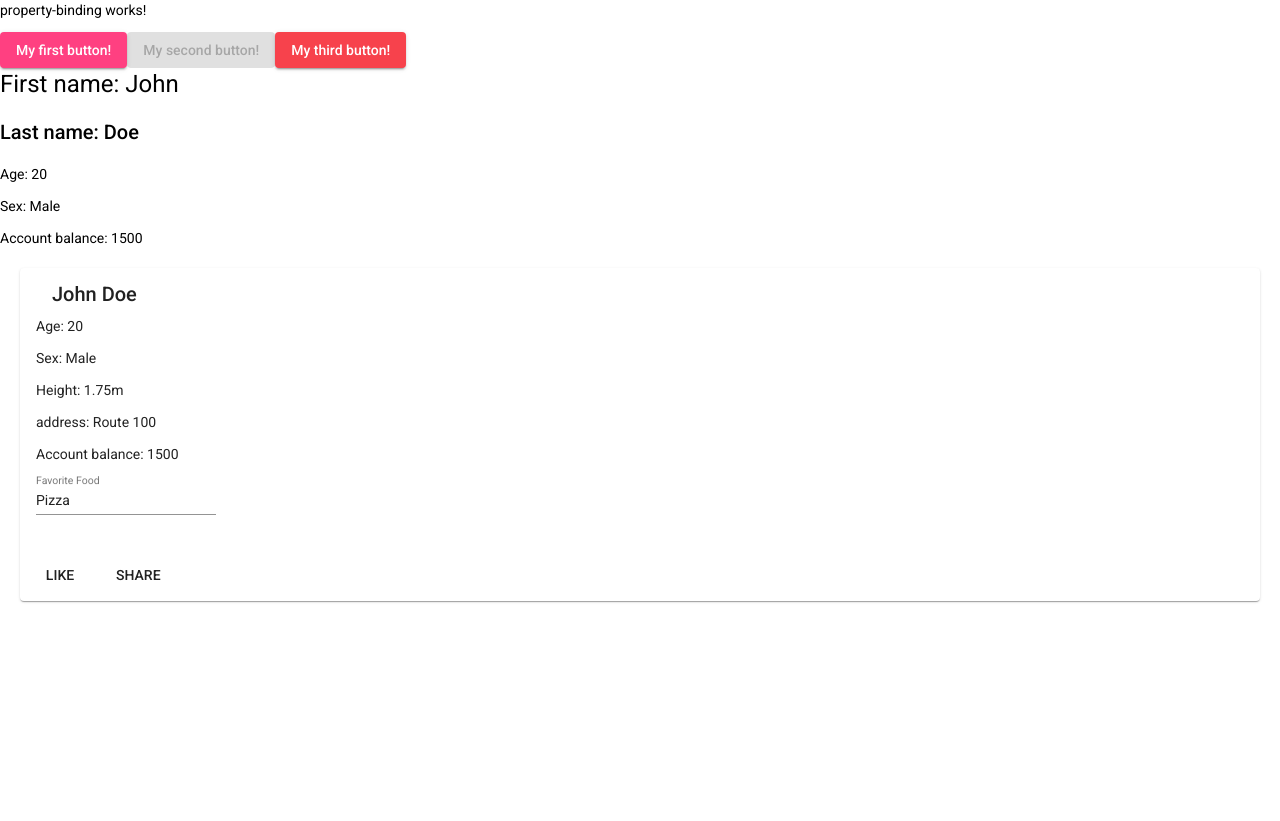
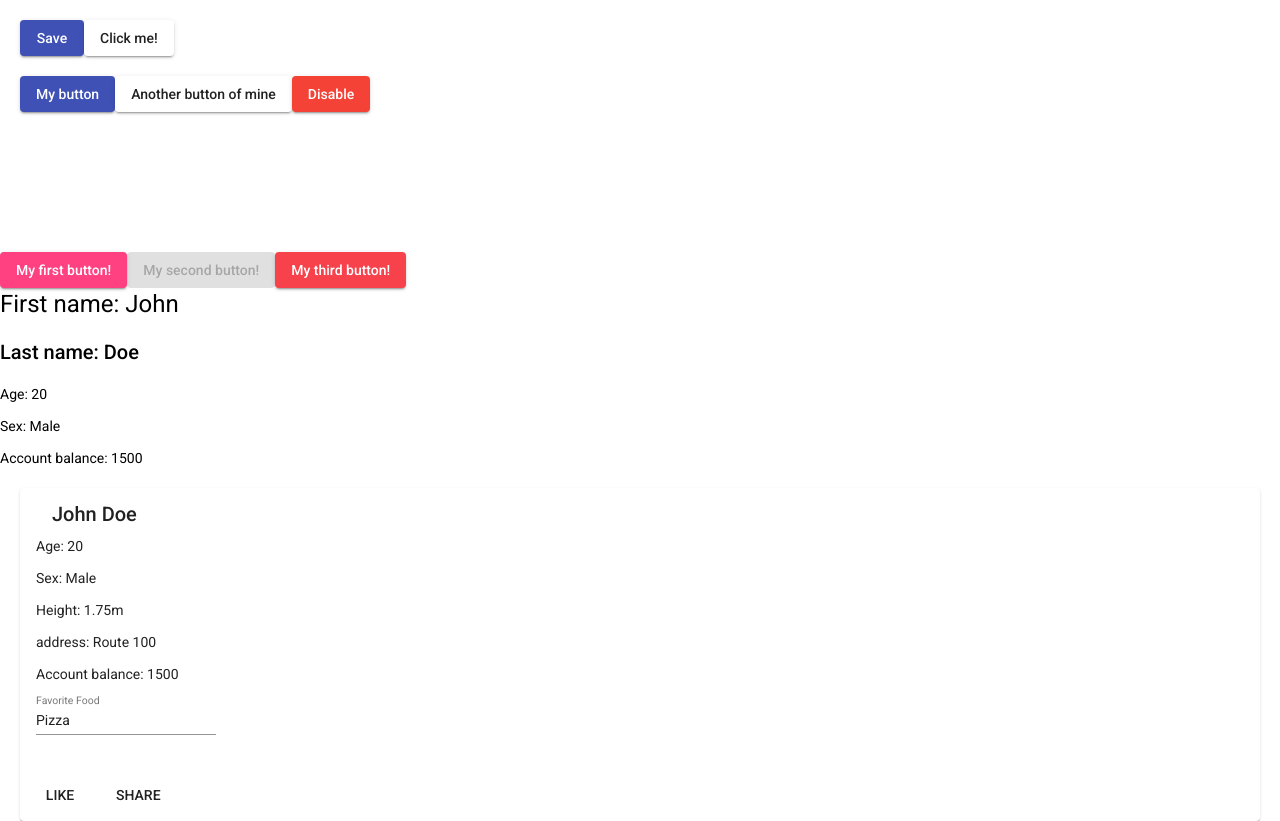
Before and after one commit to gabaghul/CursoAngular8, an Angular app in the folder data-binding-app/: page / in a window 1280 px wide. Before the commit the page ends 800 px from the top, so only its background shows below. Built offline with nearby package versions, Linux system fonts and the light colour scheme.

Commit message:
event binding

```diff
--- a/data-binding-app/src/app/app.component.html
+++ b/data-binding-app/src/app/app.component.html
@@ -1,2 +1,3 @@
+<app-event-binding></app-event-binding>
 <app-property-binding></app-property-binding>
 <app-string-interpolation></app-string-interpolation>
--- /dev/null
+++ b/data-binding-app/src/app/event-binding/event-binding.component.css
@@ -0,0 +1,3 @@
+.section, .progress {
+    margin: 20px;
+}
--- /dev/null
+++ b/data-binding-app/src/app/event-binding/event-binding.component.html
@@ -0,0 +1,18 @@
+<section class="section">
+  <button mat-raised-button color="primary" (click)="save()">Save</button>
+  <button mat-raised-button color="secondary" (click)="inc()">
+    {{ buttonName }}
+  </button>
+</section>
+
+<section class="section">
+  <button mat-raised-button color="primary" [disabled]="!btnEnabled">My button</button>
+  <button mat-raised-button color="secondary" [disabled]="!btnEnabled">Another button of mine</button>
+
+  <button mat-raised-button color="warn" [disabled]="!btnEnabled" (click)="disabled()">Disable</button>
+  <mat-progress-spinner class="progress"
+    color="primary"
+    [mode]="spinnerMode"
+    [value]="value">
+</mat-progress-spinner>
+</section>
--- /dev/null
+++ b/data-binding-app/src/app/event-binding/event-binding.component.ts
@@ -0,0 +1,52 @@
+import { Component, OnInit } from '@angular/core';
+import { ProgressSpinnerMode } from '@angular/material/progress-spinner';
+
+@Component({
+  selector: 'app-event-binding',
+  templateUrl: './event-binding.component.html',
+  styleUrls: ['./event-binding.component.css']
+})
+export class EventBindingComponent implements OnInit {
+
+  buttonName = "Click me!";
+  i = 0;
+  spinnerMode: ProgressSpinnerMode = "determinate";
+  x = "accent"
+  btnEnabled = true;
+  value = 0;
+
+  constructor() { }
+
+
+  ngOnInit(): void {
+  }
+
+  save() {
+    console.log("click");
+  }
+
+  inc() {
+    this.i += 1;
+    this.buttonName = `This was clicked ${this.i} times.`;
+  }
+
+  disabled() {
+    this.btnEnabled = false;
+    // this.spinnerMode = "indeterminate";
+    let total = 0;
+    let timer = setInterval(() => {
+      total += 200;
+      this.value = total*100/3000;
+    },200);
+    setTimeout(() => {
+      clearInterval(timer)
+      this.btnEnabled = true
+      this.value = 0
+    },3500);
+    // setTimeout(() => {
+    //   this.btnEnabled = true;
+    //   this.spinnerMode = "determinate";
+    // }, 3000);
+  }
+
+}
--- a/data-binding-app/src/app/property-binding/property-binding.component.html
+++ b/data-binding-app/src/app/property-binding/property-binding.component.html
@@ -1,5 +1,3 @@
-<p>property-binding works!</p>
-
 <!-- Colchetes faz procurar a propriedade "color" da classe para preencher na diretiva color do button -->
 <button mat-raised-button [color]="color">My first button!</button>
 <button mat-raised-button [disabled]="btnDisabled">My second button!</button>
```
Also changed, not shown: data-binding-app/src/app/app.module.ts (+6 -2 lines), 1 other file (tests, documents, lock files or other folders).
